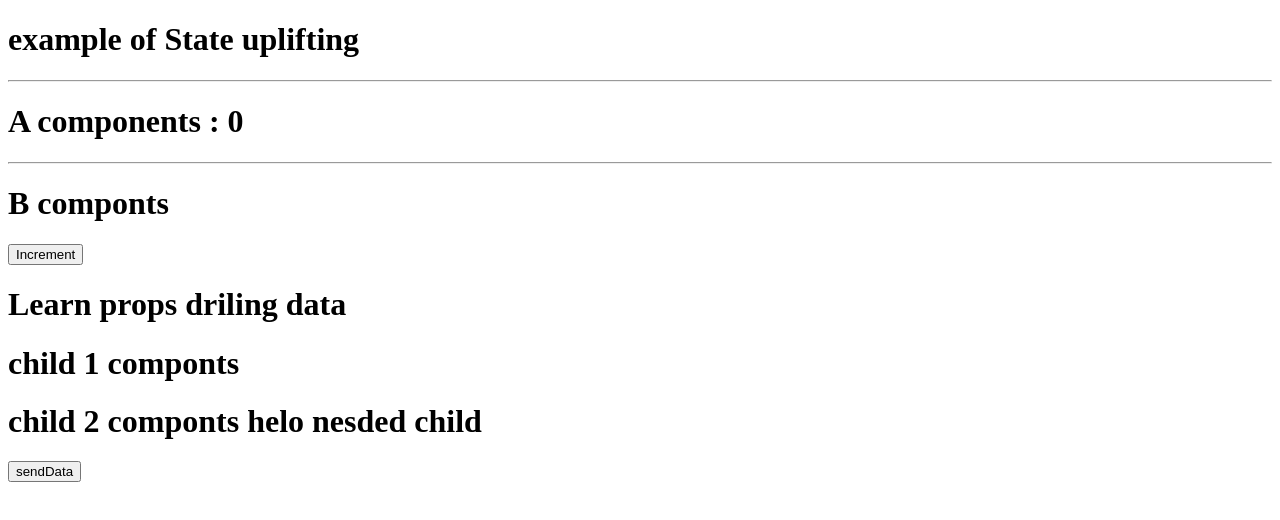
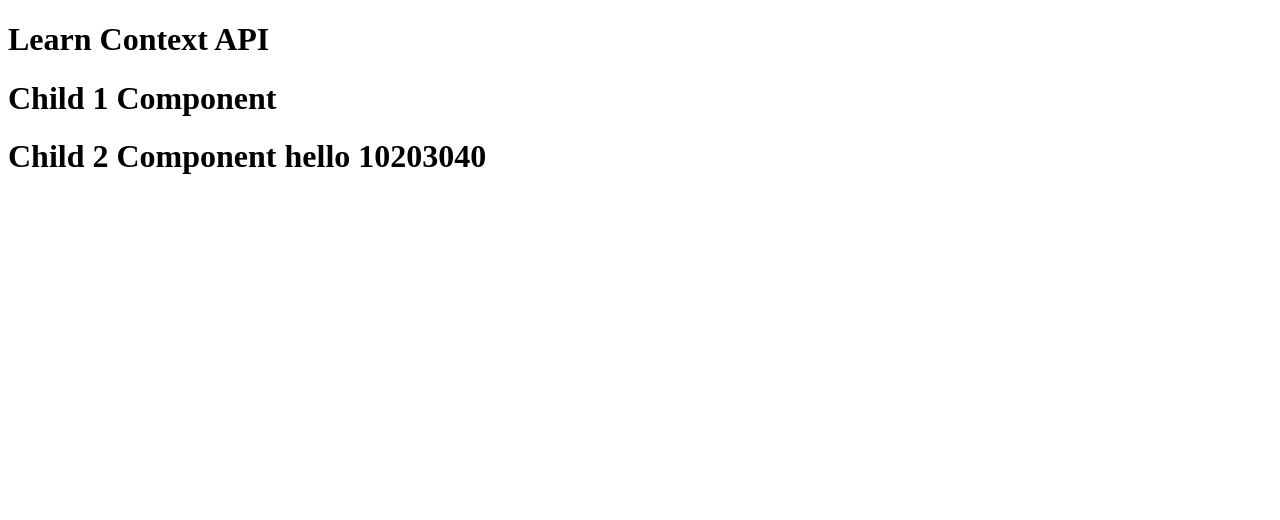
Before and after one commit to rohitkrsaini/Learn-react, a React (Vite) app: page / in a window 1280 px wide. Shown: the top 520 px of the page. Built offline with nearby package versions, Linux system fonts and the light colour scheme.

Commit message:
Context API

```diff
--- /dev/null
+++ b/src/AllTopics/06_Context/ContextChild1.jsx
@@ -0,0 +1,13 @@
+import ContextChild2 from "./ContextChild2";
+
+const ContextChild1 = () => {
+  return (
+    <div>
+      <h1>Child 1 Component</h1>
+
+      <ContextChild2 />
+    </div>
+  );
+};
+
+export default ContextChild1;
--- /dev/null
+++ b/src/AllTopics/06_Context/ContextChild2.jsx
@@ -0,0 +1,18 @@
+import { useContext } from "react";
+import { myStoreContext } from "./ContextProvider";
+
+const ContextChild2 = () => {
+  // Step 3: Consume a context using useContext hook, it accepts a context object (the value returned from createContext)
+
+  let { data1, data2 } = useContext(myStoreContext);
+
+  return (
+    <div>
+      <h1>
+        Child 2 Component {data1} {data2}
+      </h1>
+    </div>
+  );
+};
+
+export default ContextChild2;
--- /dev/null
+++ b/src/AllTopics/06_Context/ContextParent.jsx
@@ -0,0 +1,12 @@
+import ContextChild1 from "./ContextChild1";
+
+const ContextParent = () => {
+  return (
+    <div>
+      <h1>Learn Context API</h1>
+      <ContextChild1 />
+    </div>
+  );
+};
+
+export default ContextParent;
--- /dev/null
+++ b/src/AllTopics/06_Context/ContextProvider.jsx
@@ -0,0 +1,21 @@
+import { createContext } from "react";
+
+// step 1 : create a context using createContext , return context object
+
+export const  myStoreContext = createContext();
+
+const ContextProvider = (props) =>{
+    console.log(props)  // {children : <ContextParent/>}
+
+    let data1 = "hello";
+    let data2 = [10,20,30,40];
+
+    // step 2 Provide a context with a data
+
+    return(
+        <myStoreContext.Provider value = {{data1,data2}}>
+            {props.children}
+        </myStoreContext.Provider>
+    )
+}
+export default ContextProvider;
--- a/src/App.jsx
+++ b/src/App.jsx
@@ -16,10 +16,18 @@ import PropP from "./AllTopics/03_Props/PropP"
 import ProDP from "./AllTopics/03_Props/ProDP"
 import UpliftingParent from "./AllTopics/04_StateUplifting/UpliftingParent"
 import DrilingParents from "./AllTopics/05_propsDriling/DrilingParents"
+import LifeCycleInCbc from "./AllTopics/11_LifeCycle/LifeCycleCbc"
+import { useState } from "react"
+import LifeCycleInFbc from "./AllTopics/11_LifeCycle/LifeCycleInFbc"
+import ContextProvider from "./AllTopics/06_Context/ContextProvider"
+import ContextParent from "./AllTopics/06_Context/ContextParent"
 
 
 
 const App = () => {
+
+    const[toggle,setToggle] = useState(false)
+    const handleToggle = () => setToggle((prev) =>!prev)
     return (
         <>
 
@@ -39,13 +47,17 @@ const App = () => {
 
 
             {/* 04_stateUplifting floder import     */}
-                <UpliftingParent/>
+                {/* <UpliftingParent/> */}
 
 
             {/* 05_PropsDriling floder import */}
-                    <DrilingParents/>
+                    {/* <DrilingParents/> */}
 
 
+            {/* 06_Context floder import */}
+                    <ContextProvider>
+                        <ContextParent/>
+                    </ContextProvider>
 
            {/* 09_ReactCss floder import */}
                {/* <ReactCss/>
@@ -57,6 +69,12 @@ const App = () => {
             10_Tailwinds floder import */}
 
                 {/* <TailwintsPratics1/> */}
+
+            {/* 11_LifeCycle floder import     */}
+                {/* <button onClick={handleToggle} toggle me></button>
+                {toggle && <LifeCycleInCbc/>}
+
+                <LifeCycleInFbc/> */}
 
 
 
```
